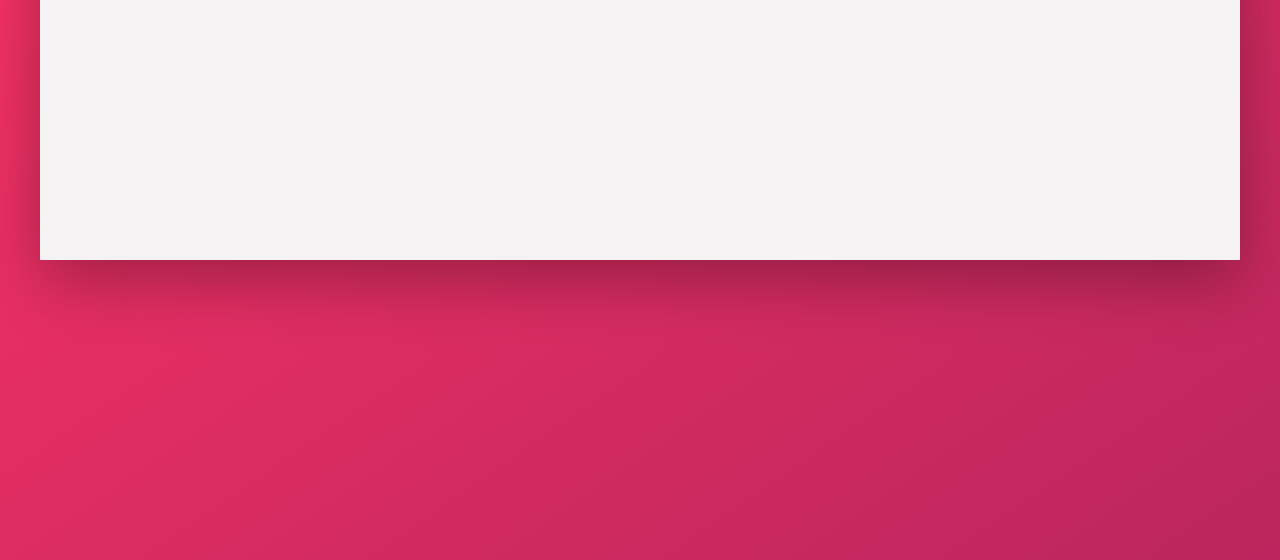
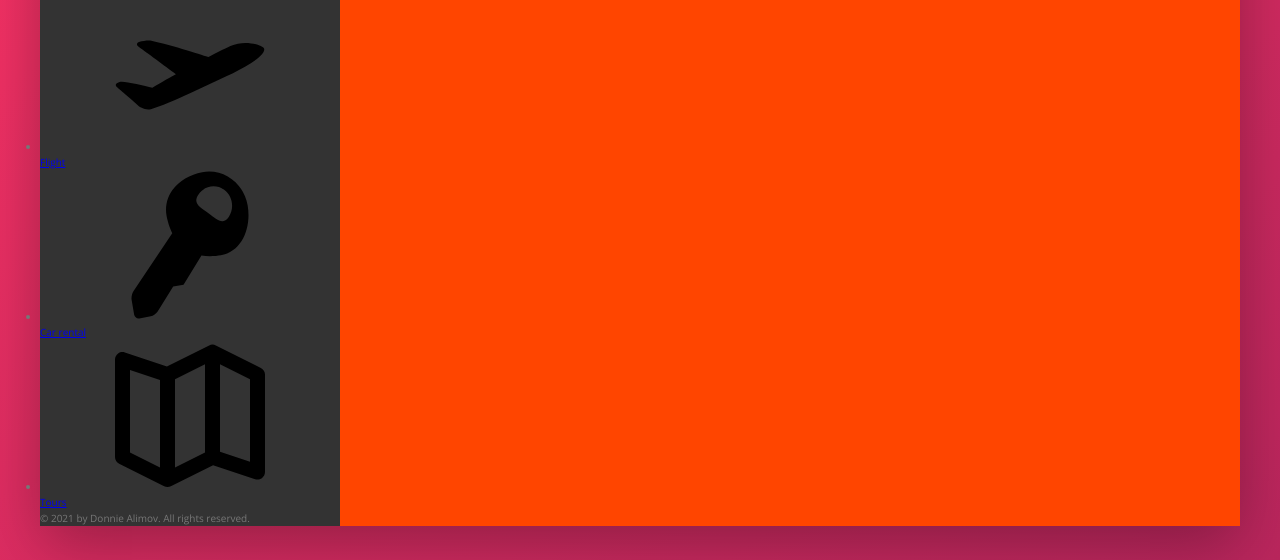
Before and after one commit to mralimov/Flexbox-Travel-Agency, a website: page index.html in a window 1280 px wide. Shown: the part 320-880 px from the top of the page. Drawn offline with nearby package versions, Linux system fonts and the light colour scheme.

Commit message:
Side Nav HTML

```diff
--- a/index.html
+++ b/index.html
@@ -50,12 +50,54 @@
               alt="user photo"
               class="user-nav__user-photo"
             />
+            <span class="user-nav__user-name">Donnie</span>
           </div>
         </nav>
       </header>
 
       <div class="content">
-        <nav class="sidebar">Navigation</nav>
+        <nav class="sidebar">
+          <ul class="side-nav">
+            <li class="side-nav__item">
+              <a href="#" class="side-nav__link">
+                <svg class="side-nav__icon">
+                  <use xlink:href="img/sprite.svg#icon-home"></use>
+                </svg>
+                <span>Hotel</span>
+              </a>
+            </li>
+
+            <li class="side-nav__item">
+              <a href="#" class="side-nav__link">
+                <svg class="side-nav__icon">
+                  <use xlink:href="img/sprite.svg#icon-aircraft-take-off"></use>
+                </svg>
+                <span>Flight</span>
+              </a>
+            </li>
+
+            <li class="side-nav__item">
+              <a href="#" class="side-nav__link">
+                <svg class="side-nav__icon">
+                  <use xlink:href="img/sprite.svg#icon-key"></use>
+                </svg>
+                <span>Car rental</span>
+              </a>
+            </li>
+
+            <li class="side-nav__item">
+              <a href="#" class="side-nav__link">
+                <svg class="side-nav__icon">
+                  <use xlink:href="img/sprite.svg#icon-map"></use>
+                </svg>
+                <span>Tours</span>
+              </a>
+            </li>
+          </ul>
+          <div class="legal">
+            &copy; 2021 by Donnie Alimov. All rights reserved.
+          </div>
+        </nav>
         <main class="hotel-view">Hotel view</main>
       </div>
     </div>
```
